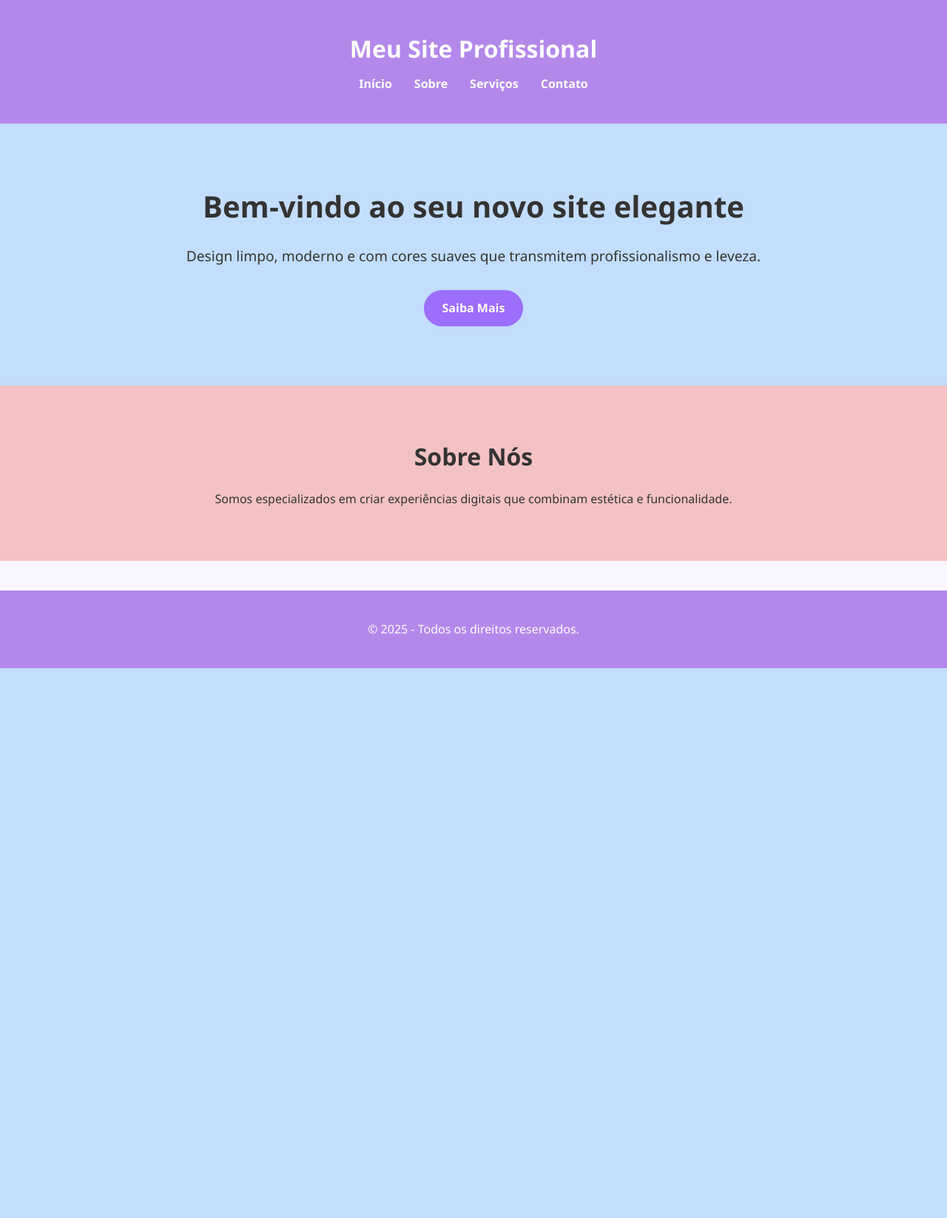
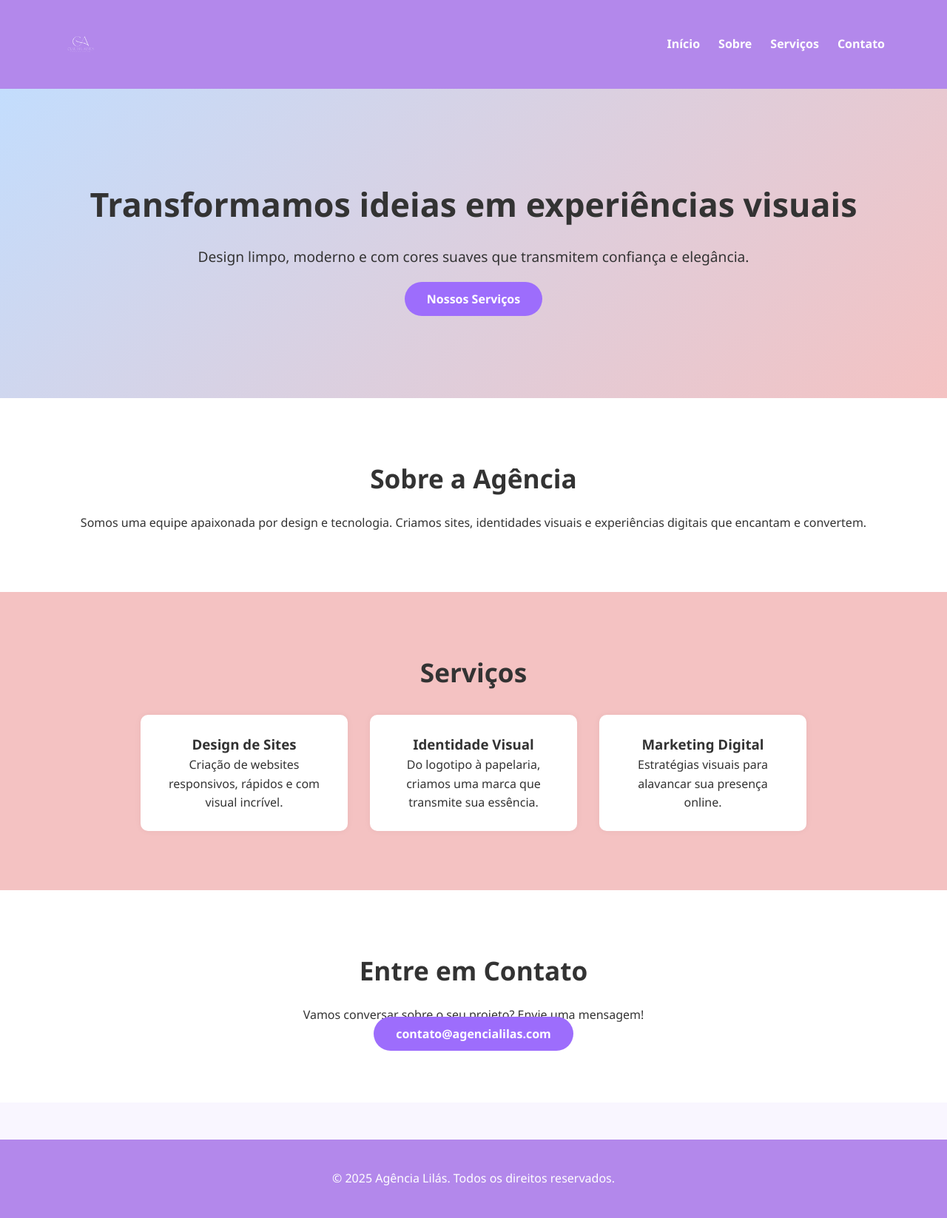
Before and after one commit to SenhoritaLidia/PSI_2025, a Flask app: template templates/index.html in a window 1280 px wide. Shown: the whole page at 74% size. Before the commit the page ends 903 px from the top, so only its background shows below. Run offline with Flask 3, Linux system fonts and the light colour scheme; the template is opened without the code that fills it, so the values that code supplies are empty; parts of the project's set-up code (start-up, migrations or seed data) failed here and were passed over.

Commit message:
Design Pronto

```diff
--- a/templates/index.html
+++ b/templates/index.html
@@ -1,44 +1,72 @@
 <!DOCTYPE html>
 <html lang="pt-BR">
 <head>
-    <meta charset="UTF-8">
-    <meta name="viewport" content="width=device-width, initial-scale=1.0">
-    <title>Site Profissional</title>
-    <link rel="stylesheet" href="style.css">
+  <meta charset="UTF-8" />
+  <meta name="viewport" content="width=device-width, initial-scale=1.0" />
+  <title>Agência Lilás</title>
+  <link rel="stylesheet" href="style.css" />
 </head>
 <body>
   <header>
-        <div class="container">
-            <h1>Meu Site Profissional</h1>
+    <div class="container header-container">
+      <img src="img/Marketing digital preto e dourado logo.png" alt="Logo da Lidia" class="logo" />
       <nav>
-                <ul>
-                    <li><a href="#">Início</a></li>
-                    <li><a href="#">Sobre</a></li>
-                    <li><a href="#">Serviços</a></li>
-                    <li><a href="#">Contato</a></li>
+        <ul class="nav-links">
+          <li><a href="#inicio">Início</a></li>
+          <li><a href="#sobre">Sobre</a></li>
+          <li><a href="#servicos">Serviços</a></li>
+          <li><a href="#contato">Contato</a></li>
         </ul>
       </nav>
     </div>
   </header>
 
-    <section class="hero">
+  <section class="hero" id="inicio">
     <div class="container">
-            <h2>Bem-vindo ao seu novo site elegante</h2>
-            <p>Design limpo, moderno e com cores suaves que transmitem profissionalismo e leveza.</p>
-            <a href="#" class="btn">Saiba Mais</a>
+      <h1>Transformamos ideias em experiências visuais</h1>
+      <p>Design limpo, moderno e com cores suaves que transmitem confiança e elegância.</p>
+      <a href="#servicos" class="btn">Nossos Serviços</a>
     </div>
   </section>
 
-    <section class="sobre">
+  <section class="sobre" id="sobre">
     <div class="container">
-            <h3>Sobre Nós</h3>
-            <p>Somos especializados em criar experiências digitais que combinam estética e funcionalidade.</p>
+      <h2>Sobre a Agência</h2>
+      <p>Somos uma equipe apaixonada por design e tecnologia. Criamos sites, identidades visuais e experiências digitais que encantam e convertem.</p>
+    </div>
+  </section>
+
+  <section class="servicos" id="servicos">
+    <div class="container">
+      <h2>Serviços</h2>
+      <div class="servicos-grid">
+        <div class="servico">
+          <h3>Design de Sites</h3>
+          <p>Criação de websites responsivos, rápidos e com visual incrível.</p>
+        </div>
+        <div class="servico">
+          <h3>Identidade Visual</h3>
+          <p>Do logotipo à papelaria, criamos uma marca que transmite sua essência.</p>
+        </div>
+        <div class="servico">
+          <h3>Marketing Digital</h3>
+          <p>Estratégias visuais para alavancar sua presença online.</p>
+        </div>
+      </div>
+    </div>
+  </section>
+
+  <section class="contato" id="contato">
+    <div class="container">
+      <h2>Entre em Contato</h2>
+      <p>Vamos conversar sobre o seu projeto? Envie uma mensagem!</p>
+      <a href="mailto:contato@agencialilas.com" class="btn">contato@agencialilas.com</a>
     </div>
   </section>
 
   <footer>
     <div class="container">
-            <p>&copy; 2025 - Todos os direitos reservados.</p>
+      <p>&copy; 2025 Agência Lilás. Todos os direitos reservados.</p>
     </div>
   </footer>
 </body>
--- a/templates/style.css
+++ b/templates/style.css
@@ -19,46 +19,50 @@ body {
     padding: 20px;
   }
 
-/* Cabeçalho */
+  /* Header */
   header {
     background-color: #b388eb;
-    color: white;
-    padding: 20px 0;
+    padding: 15px 0;
+    box-shadow: 0 2px 5px rgba(0,0,0,0.1);
   }
 
-header h1 {
-    text-align: center;
-    margin-bottom: 10px;
+  .header-container {
+    display: flex;
+    align-items: center;
+    justify-content: space-between;
   }
 
-nav ul {
+  .logo {
+    height: 50px;
+  }
+
+  .nav-links {
     list-style: none;
     display: flex;
-    justify-content: center;
-    gap: 30px;
+    gap: 25px;
   }
 
-nav a {
+  .nav-links a {
     color: white;
     text-decoration: none;
     font-weight: bold;
-    transition: color 0.3s;
+    transition: color 0.3s ease;
   }
 
-nav a:hover {
+  .nav-links a:hover {
     color: #f4c2c2;
   }
 
   /* Hero Section */
   .hero {
-    background-color: #c3ddfd;
+    background: linear-gradient(135deg, #c3ddfd, #f4c2c2);
+    padding: 100px 20px;
     text-align: center;
-    padding: 60px 20px;
     color: #333;
   }
 
-.hero h2 {
-    font-size: 2.5em;
+  .hero h1 {
+    font-size: 2.8em;
     margin-bottom: 20px;
   }
 
@@ -68,38 +72,80 @@ nav a:hover {
   }
 
   .btn {
-    display: inline-block;
-    padding: 12px 25px;
     background-color: #9d6dfc;
     color: white;
-    border-radius: 25px;
+    padding: 12px 30px;
     text-decoration: none;
+    border-radius: 30px;
     font-weight: bold;
-    transition: background 0.3s;
+    transition: background 0.3s ease;
   }
 
   .btn:hover {
     background-color: #b388eb;
   }
 
-/* Seção Sobre */
-.sobre {
-    background-color: #f4c2c2;
+  /* Seções */
+  section {
+    padding: 60px 20px;
     text-align: center;
-    padding: 50px 20px;
-    color: #333;
   }
 
-.sobre h3 {
-    font-size: 2em;
+  .sobre,
+  .contato {
+    background-color: #fff;
+  }
+
+  .servicos {
+    background-color: #f4c2c2;
+  }
+
+  h2 {
+    font-size: 2.2em;
     margin-bottom: 20px;
   }
 
-/* Rodapé */
+  /* Serviços */
+  .servicos-grid {
+    display: flex;
+    gap: 30px;
+    flex-wrap: wrap;
+    justify-content: center;
+    margin-top: 30px;
+  }
+
+  .servico {
+    background: white;
+    padding: 25px;
+    border-radius: 10px;
+    box-shadow: 0 0 10px rgba(0,0,0,0.05);
+    width: 280px;
+  }
+
+  /* Footer */
   footer {
     background-color: #b388eb;
     color: white;
     text-align: center;
     padding: 20px 0;
-    margin-top: 40px;
+    margin-top: 50px;
   }
+
+  /* Responsivo */
+  @media (max-width: 768px) {
+    .header-container {
+      flex-direction: column;
+      text-align: center;
+    }
+
+    .nav-links {
+      flex-direction: column;
+      gap: 10px;
+      margin-top: 10px;
+    }
+
+    .servicos-grid {
+      flex-direction: column;
+      align-items: center;
+    }
+  }
```
Also changed, not shown: templates/img/Logo psicologia borboleta lilás e roxo.jpg (added), templates/img/Marketing digital preto e dourado logo.png (added). Lines whose indentation alone changed are shown as unchanged.
